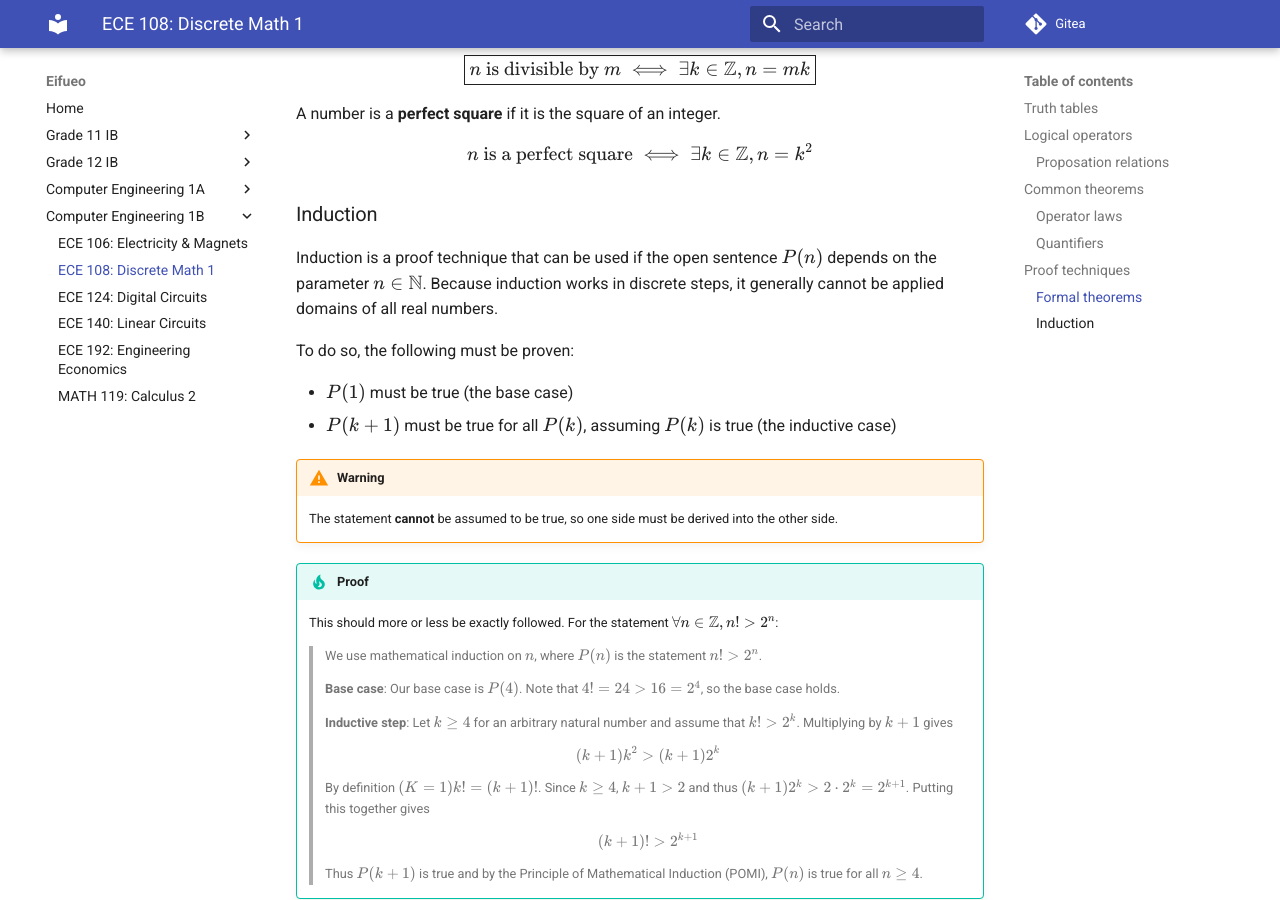
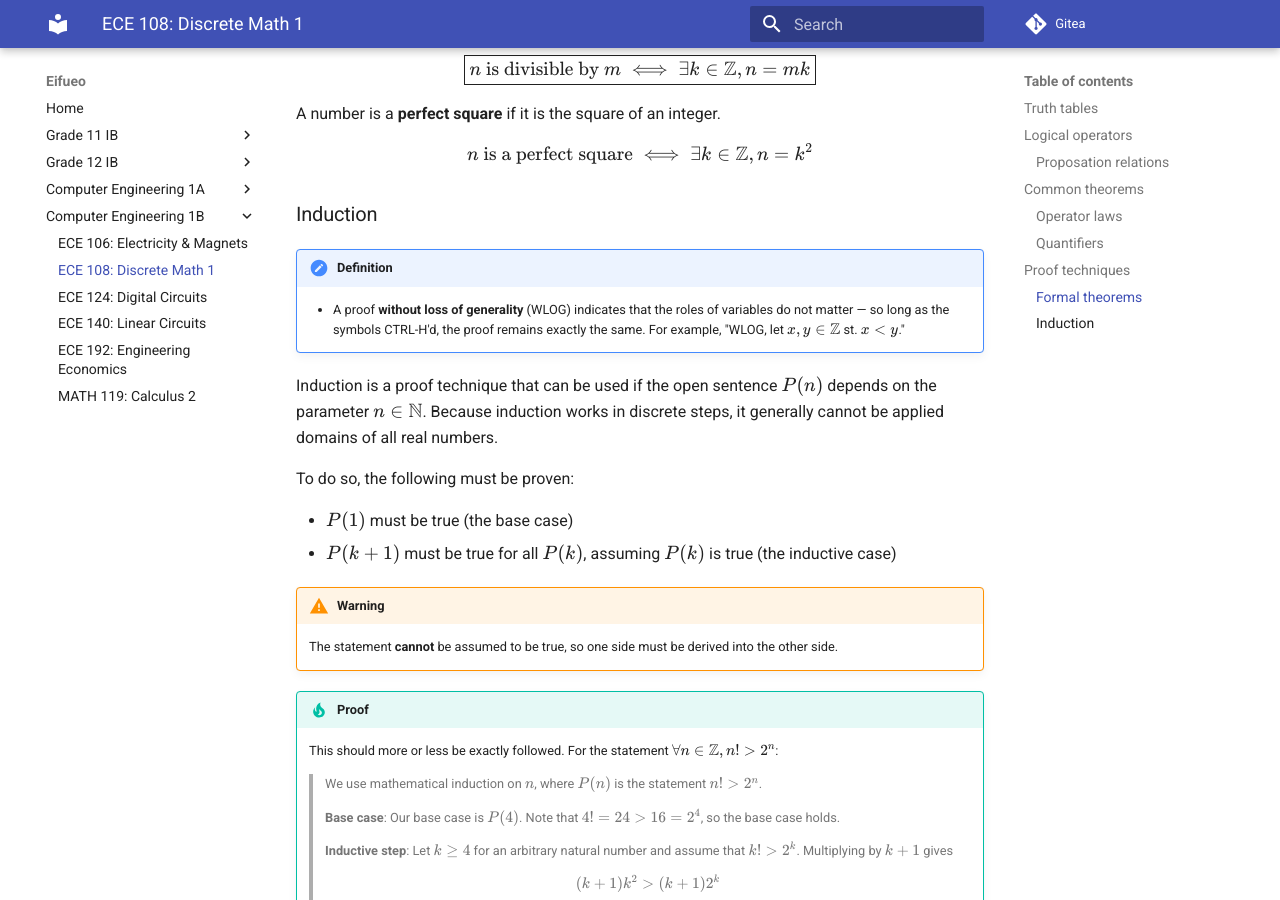
Before and after one commit to potatoeggy/eifueo, an MkDocs documentation site: the page built from docs/1b/ece108.md, in a window 1280 px wide and 900 px high, scrolled down 6545 px. Built offline with MkDocs 1.6.1 and Material for MkDocs 9.7.7, drawn with Linux system fonts in a browser that asks for light colours.

Commit message:
ece108: add wlog

```diff
--- a/docs/1b/ece108.md
+++ b/docs/1b/ece108.md
@@ -256,6 +256,9 @@ $$n\text{ is a perfect square}\iff \exists k\in\mathbb Z,n=k^2$$
 
 ### Induction
 
+!!! definition
+    - A proof **without loss of generality** (WLOG) indicates that the roles of variables do not matter — so long as the symbols CTRL-H'd, the proof remains exactly the same. For example, "WLOG, let $x,y\in\mathbb Z$ st. $x<y$."
+
 Induction is a proof technique that can be used if the open sentence $P(n)$ depends on the parameter $n\in\mathbb N$. Because induction works in discrete steps, it generally cannot be applied domains of all real numbers.
 
 To do so, the following must be proven:
```
